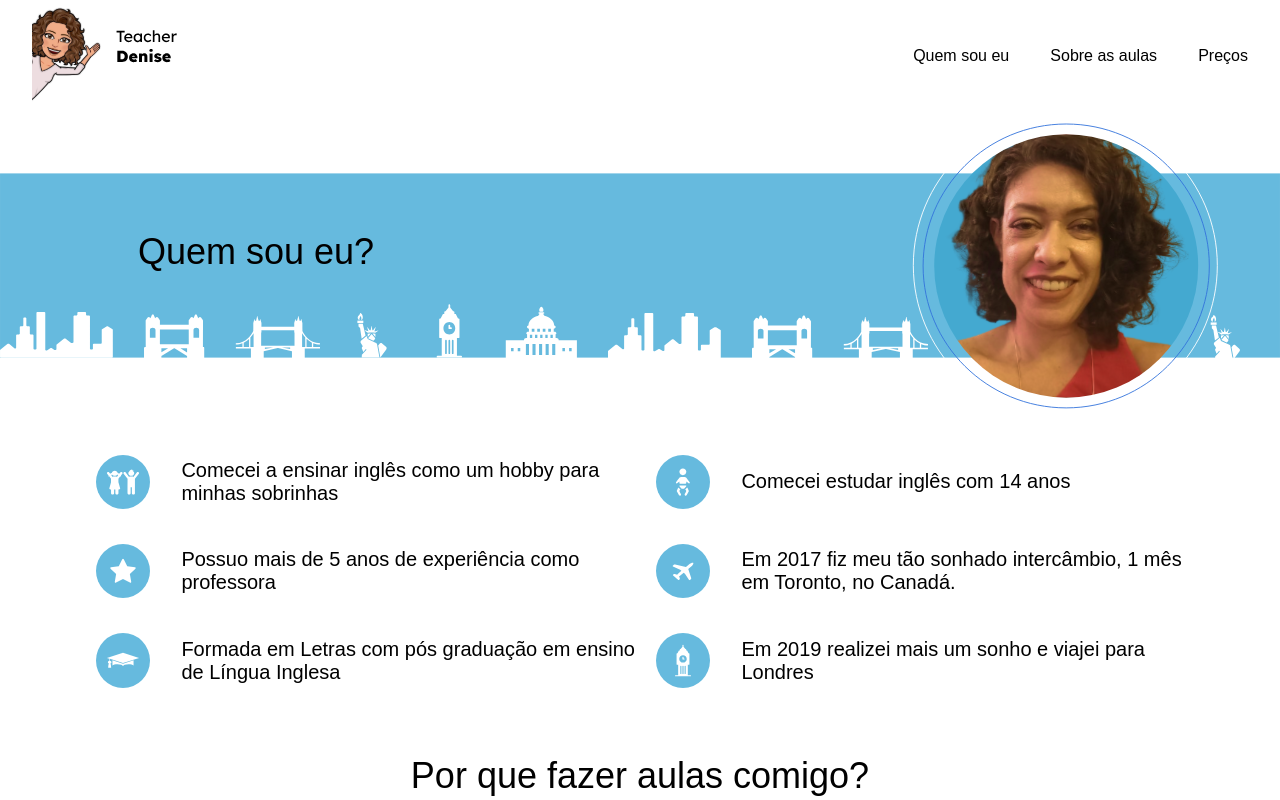
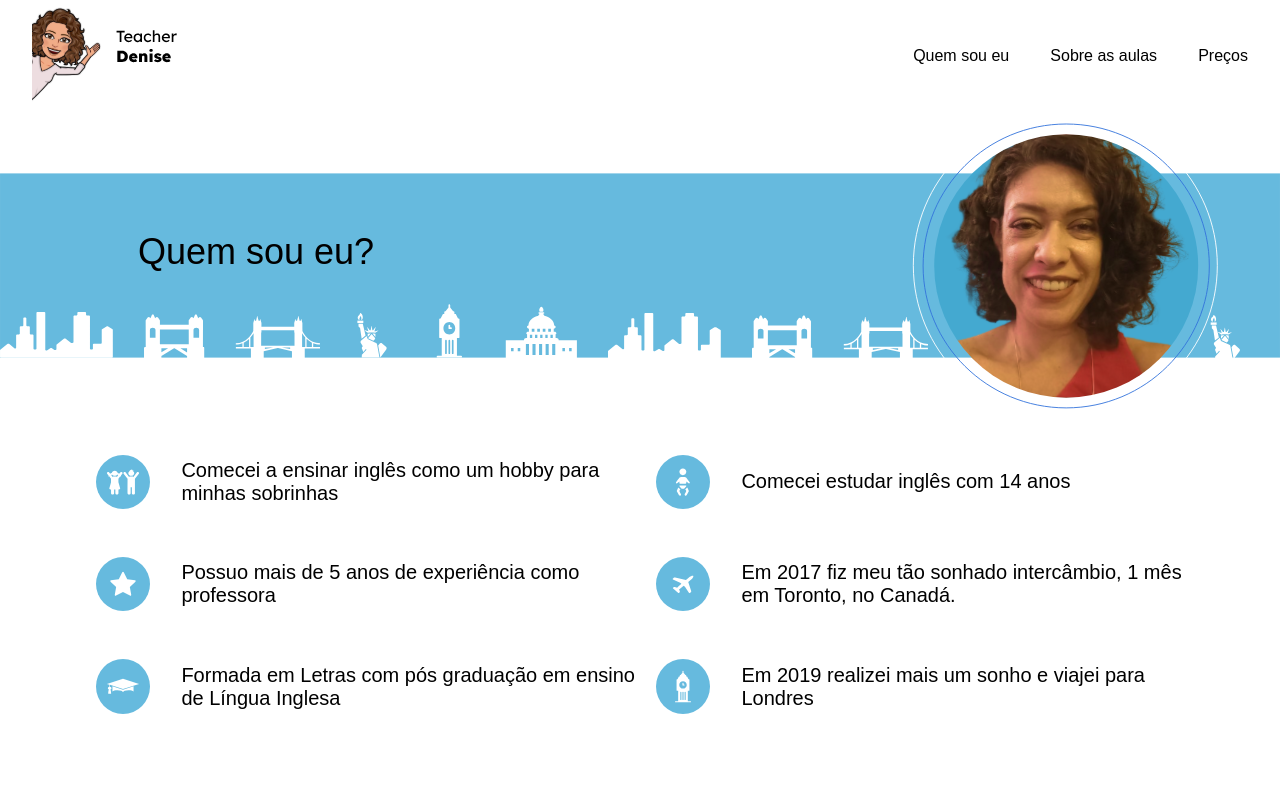
Before and after one commit to mariaaliceog/landing-page-react, a React (Vite) app: page /whoAmI in a window 1280 px wide. Built offline with nearby package versions, Linux system fonts and the light colour scheme.

Commit message:
fix: css properties

```diff
--- a/src/components/Slider/styles.ts
+++ b/src/components/Slider/styles.ts
@@ -3,7 +3,6 @@ import styled from 'styled-components';
 export const Container = styled.div`
   width: 100%;
 
-  margin-top: 3rem;
   display: block;
   text-align: center;
 `;
--- a/src/components/SocialMedias/SocialMedias.tsx
+++ b/src/components/SocialMedias/SocialMedias.tsx
@@ -1,7 +1,7 @@
 import insta from "../../assets/insta.svg"
 import whatsapp from "../../assets/whatsapp.svg"
 import linkedin from "../../assets/linkedin.svg"
-import { Container, Image, ImageContainer, SubTitle, TextContainer, Title } from "./styles"
+import { Container, Image, SubTitle, TextContainer, Title } from "./styles"
 
 const SocialMedias = () => {
   return (
@@ -10,11 +10,9 @@ const SocialMedias = () => {
           <Title>O que você está esperando?</Title>
           <SubTitle>Entre em contato comigo!</SubTitle>
         </TextContainer>
-        <ImageContainer>
-          <Image src={insta} />
-          <Image src={whatsapp} />
-          <Image src={linkedin} />
-        </ImageContainer>
+        <Image src={insta} />
+        <Image src={whatsapp} />
+        <Image src={linkedin} />
     </Container>
   )
 }
--- a/src/components/SocialMedias/styles.ts
+++ b/src/components/SocialMedias/styles.ts
@@ -3,38 +3,28 @@ import styled from 'styled-components';
 export const Container = styled.div`
   width: 100%;
 
+  gap: 10px;
+
   display: flex;
+  flex-direction: row;
   align-items: center;
+  justify-content: center;
+`;
 
+export const TextContainer = styled.div`
+  display: flex;
   flex-direction: column;
 `;
 
-export const TextContainer = styled.div`
-  margin-bottom: 59px;
-
-  display: flex;
-  align-items: center;
-  flex-direction:  column;
-`;
-
-export const ImageContainer = styled.div`
-  width: 100%;
-
-  display: flex;
-  justify-content: center;
-  align-items: center;
-`;
 export const Image = styled.img`
-  width: 10%;
+  width: 7rem;
   height: 5rem;
 `;
 
 export const Title = styled.div`
   font-size: 36px;
-  font-weight: 300;
 `;
 
 export const SubTitle = styled.div`
   font-size: 24px;
-  font-weight: 200;
 `;
--- a/src/pages/AboutMe/Sections/Reasons/styles.ts
+++ b/src/pages/AboutMe/Sections/Reasons/styles.ts
@@ -13,11 +13,11 @@ export const Text = styled.div`
 `;
 
 export const Icon = styled.img`
-  width: 10%;
+  width: 4rem;
 `;
 
 export const Wrapper = styled.section`
-  margin: 4rem 5rem;
+  margin: 2rem 4rem 0rem;
 
   display: flex;
   flex-direction: column;
--- a/src/pages/AboutMe/Sections/WhoAmI/styles.ts
+++ b/src/pages/AboutMe/Sections/WhoAmI/styles.ts
@@ -26,7 +26,7 @@ export const Icon = styled.img`
 `;
 
 export const Wrapper = styled.section`
-  margin: 2rem 5rem;
+  margin: 2rem 5rem 0rem;
 
   display: flex;
   flex-direction: row;
@@ -38,13 +38,12 @@ export const Column = styled.section`
   display: flex;
   flex-direction: column;
   justify-content: center;
+  gap: 3rem;
 
   padding-left: 1rem;
 `;
 
 export const TextContent = styled.div`
-  margin-bottom: 35px;
-
   display: flex;
   flex-direction: row;
   align-items: center;
--- a/src/pages/AboutMe/styles.ts
+++ b/src/pages/AboutMe/styles.ts
@@ -8,9 +8,11 @@ export const Container = styled.main`
 `;
 
 export const PageContent = styled.main`
-  margin: 1rem 0rem;
+  margin: 1rem 0rem 5rem 0rem;
 
-  display:flex;
+  gap: 5rem;
+
+  display: flex;
   flex-direction: column;
   justify-content: space-between;
 `;
--- a/src/pages/Home/Sections/LearnEnglish/styles.ts
+++ b/src/pages/Home/Sections/LearnEnglish/styles.ts
@@ -1,7 +1,7 @@
 import styled from 'styled-components';
 
 export const Container = styled.section`
-  margin: 0rem 2rem 5rem 2rem;
+  margin: 0rem 2rem 0rem 2rem;
 
   display:flex;
   flex-direction: row;
--- a/src/pages/Home/styles.ts
+++ b/src/pages/Home/styles.ts
@@ -8,65 +8,11 @@ export const Container = styled.main`
 `;
 
 export const PageContent = styled.main`
-  margin: 5rem 0rem;
+  margin: 5rem 0rem 5rem 0rem;
 
   display:flex;
   flex-direction: column;
   justify-content: space-between;
-`;
 
-export const Content = styled.section`
-  margin: 0rem 2rem 5rem 2rem;
-
-  display:flex;
-  flex-direction: row;
-  justify-content: space-between;
-`;
-
-export const TextContent = styled.div`
-  display:flex;
-  flex-direction: column;
-`;
-
-export const Text = styled.div`
-  font-size: 22px;
-  font-weight: 300;
-`;
-
-export const Image = styled.img`
-  width: 35rem;
-`;
-
-export const Wrapper = styled.section`
-  padding: 2rem;
-  display:flex;
-  flex-direction: column;
-  align-items: center;
-
-  background-color: #66BADE;
-`;
-
-export const IconsContent = styled.div`
-  margin-top: 2rem;
-
-  display:flex;
-  flex-direction: row;
-  justify-content: space-between;
-  align-items: center;
   gap: 5rem;
 `;
-
-export const LabelContent = styled.div`
-  display:flex;
-  flex-direction: column;
-  align-items: center;
-`;
-
-export const Icon = styled.img`
-  width: 10rem;
-`;
-
-export const Label = styled.div`
-  font-size: 16px;
-  font-weight: bold;
-`;
```
